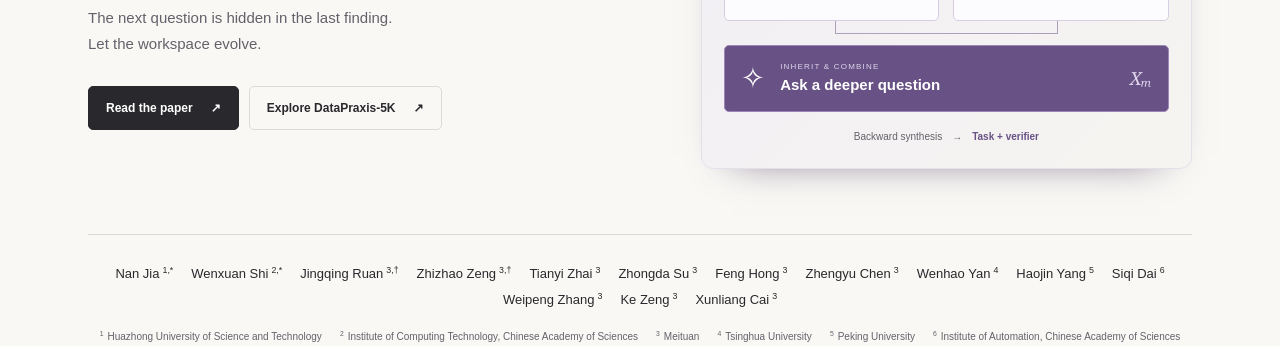
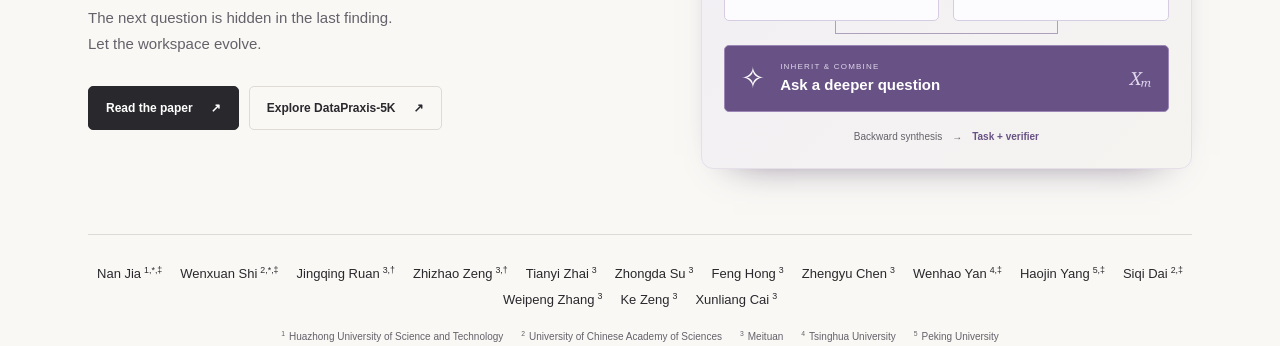
Before and after one commit to ObitoJN/DataPraxis, a plain HTML site: page index.html in a window 1280 px wide. Shown: the part 454-800 px from the top of the page. Drawn offline with Linux system fonts and the light colour scheme.

Commit message:
Sync author affiliations, internship notes and paper downloads with the arXiv replacement

```diff
--- a/index.html
+++ b/index.html
@@ -12,7 +12,7 @@
 <div class="eyebrow"><span class="status-dot"></span> Research on professional analytics agents <span class="hero-year">2026</span></div>
 <div class="hero-grid"><div class="hero-copy"><h1>DataPraxis<span class="title-dot">.</span></h1><p class="hero-subtitle">Scaling Analytics Tasks via<br>Verified Workspace Evolution</p><p class="hero-description">The next question is hidden in the last finding.<br>Let the workspace evolve.</p><div class="actions"><a class="button primary" href="assets/DataPraxis.pdf">Read the paper <span aria-hidden="true">↗</span></a><a class="button" href="https://huggingface.co/datasets/stargazerhust/DataPraxis-5k">Explore DataPraxis-5K <span aria-hidden="true">↗</span></a></div></div>
 <div class="evolution-art" aria-label="Workspace evolution: raw data becomes verified findings, which are combined to synthesize a task."><div class="art-label">A WORKSPACE THAT BUILDS ON WHAT IT LEARNS</div><div class="seed"><span class="file-icon" aria-hidden="true">▤</span><div><small>START WITH REAL MATERIALS</small><strong>Seed workspace</strong><span>Data · scripts · environment</span></div><span class="node-tag">X₀</span></div><div class="branch-lines" aria-hidden="true"><i></i><i></i></div><div class="finding-grid"><div class="finding"><span class="check">✓</span><small>BRANCH A</small><strong>Discover a pattern</strong><span>Verified finding + artifacts</span></div><div class="finding"><span class="check">✓</span><small>BRANCH B</small><strong>Explore its context</strong><span>Verified finding + artifacts</span></div></div><div class="merge-lines" aria-hidden="true"><i></i><i></i></div><div class="composed"><span class="spark" aria-hidden="true">✧</span><div><small>INHERIT & COMBINE</small><strong>Ask a deeper question</strong></div><span class="node-tag">Xₘ</span></div><div class="art-footer"><span>Backward synthesis</span><span aria-hidden="true">→</span><b>Task + verifier</b></div></div></div>
-<div class="author-block"><ul class="authors"><li><a href="mailto:jianan@hust.edu.cn">Nan Jia</a><sup>1,*</sup></li><li><a href="mailto:shiwenxuan20@mails.ucas.ac.cn">Wenxuan Shi</a><sup>2,*</sup></li><li><a href="mailto:ruanjingqing@meituan.com">Jingqing Ruan</a><sup>3,†</sup></li><li><a href="mailto:zengzhizhao@meituan.com">Zhizhao Zeng</a><sup>3,†</sup></li><li>Tianyi Zhai<sup>3</sup></li><li>Zhongda Su<sup>3</sup></li><li>Feng Hong<sup>3</sup></li><li>Zhengyu Chen<sup>3</sup></li><li>Wenhao Yan<sup>4</sup></li><li>Haojin Yang<sup>5</sup></li><li>Siqi Dai<sup>6</sup></li><li>Weipeng Zhang<sup>3</sup></li><li>Ke Zeng<sup>3</sup></li><li>Xunliang Cai<sup>3</sup></li></ul><ol class="affiliations"><li><sup>1</sup>Huazhong University of Science and Technology</li><li><sup>2</sup>Institute of Computing Technology, Chinese Academy of Sciences</li><li><sup>3</sup>Meituan</li><li><sup>4</sup>Tsinghua University</li><li><sup>5</sup>Peking University</li><li><sup>6</sup>Institute of Automation, Chinese Academy of Sciences</li></ol><p class="author-notes"><span><sup>*</sup> Equal contribution</span><span><sup>†</sup> Corresponding authors</span></p></div>
+<div class="author-block"><ul class="authors"><li><a href="mailto:jianan@hust.edu.cn">Nan Jia</a><sup>1,*,‡</sup></li><li><a href="mailto:shiwenxuan20@mails.ucas.ac.cn">Wenxuan Shi</a><sup>2,*,‡</sup></li><li><a href="mailto:ruanjingqing@meituan.com">Jingqing Ruan</a><sup>3,†</sup></li><li><a href="mailto:zengzhizhao@meituan.com">Zhizhao Zeng</a><sup>3,†</sup></li><li>Tianyi Zhai<sup>3</sup></li><li>Zhongda Su<sup>3</sup></li><li>Feng Hong<sup>3</sup></li><li>Zhengyu Chen<sup>3</sup></li><li>Wenhao Yan<sup>4,‡</sup></li><li>Haojin Yang<sup>5,‡</sup></li><li>Siqi Dai<sup>2,‡</sup></li><li>Weipeng Zhang<sup>3</sup></li><li>Ke Zeng<sup>3</sup></li><li>Xunliang Cai<sup>3</sup></li></ul><ol class="affiliations"><li><sup>1</sup>Huazhong University of Science and Technology</li><li><sup>2</sup>University of Chinese Academy of Sciences</li><li><sup>3</sup>Meituan</li><li><sup>4</sup>Tsinghua University</li><li><sup>5</sup>Peking University</li></ol><p class="author-notes"><span><sup>*</sup> Equal contribution.</span><span><sup>†</sup> Corresponding authors.</span><span><sup>‡</sup> Work was done during internships at Meituan.</span></p></div>
 </div></section>
 <section id="overview" class="section"><div class="wrap"><div class="section-heading"><p class="eyebrow">01 / THE IDEA</p><h2>Analysis creates the grounds<br>for the next question.</h2><p class="lead">Tasks generated directly from raw data can miss questions that only emerge through actual analysis. DataPraxis preserves verified findings in executable workspaces, then uses them to discover deeper tasks.</p></div>
 <div class="stats"><div><strong>5,000</strong><span>Verified training trajectories</span></div><div><strong>15</strong><span>Source data domains</span></div><div><strong>500</strong><span>Seed data collections</span></div><div><strong>2</strong><span>Student model scales</span></div></div>
```
Also changed, not shown: 2 other files.
